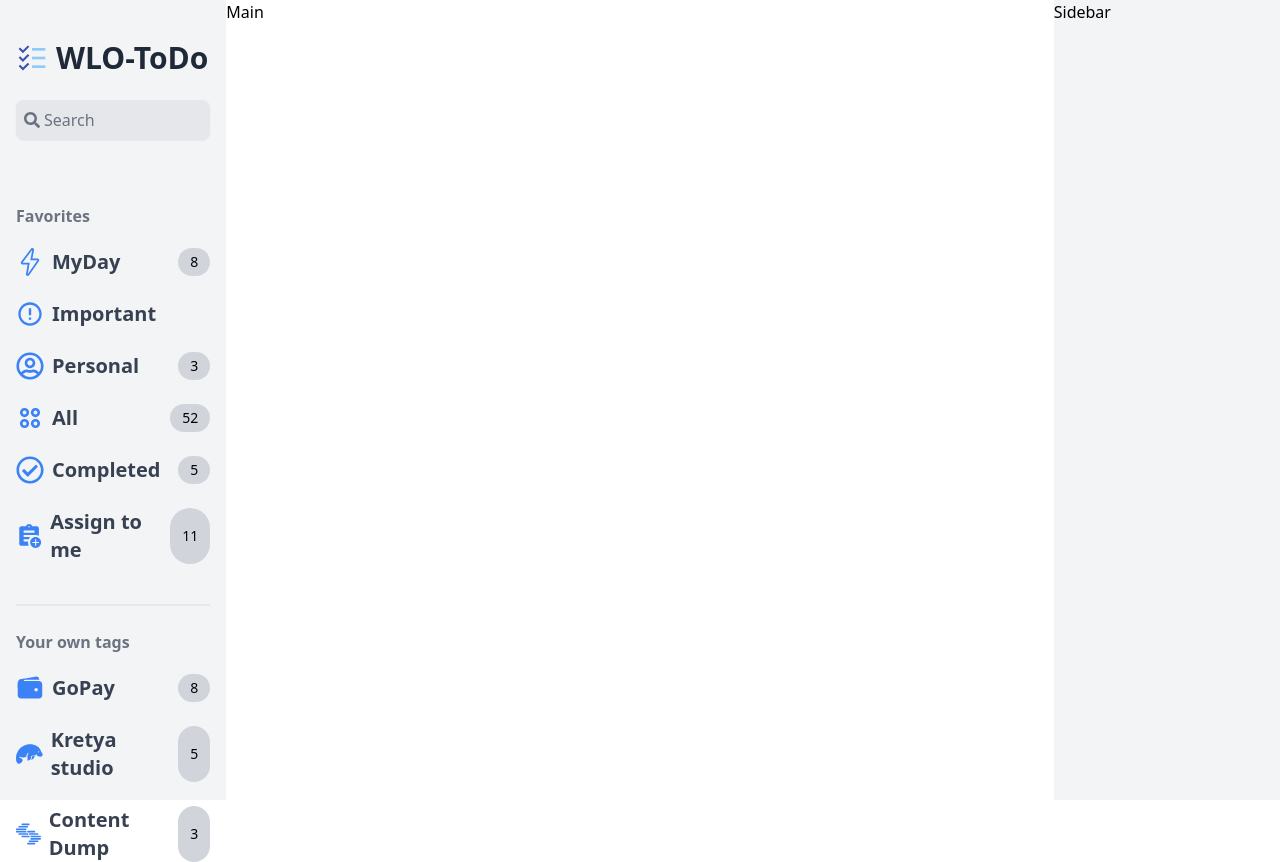
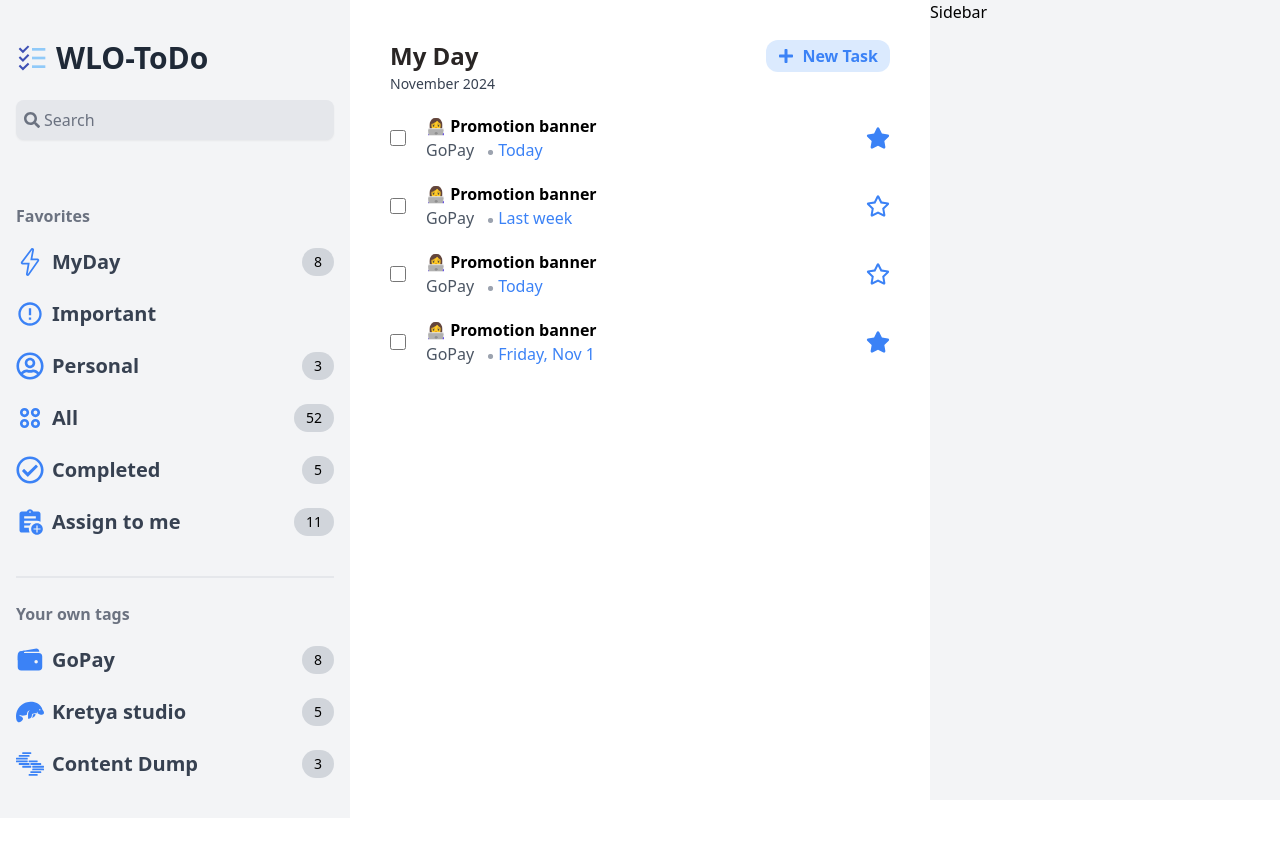
Before and after one commit to mfeti/WLO-ToDo, a React (Vite) app: page / in a window 1280 px wide. After the commit the page ends 818 px from the top, so only its background shows below. Built offline with nearby package versions, Linux system fonts and the light colour scheme.

Commit message:
main section done

```diff
--- a/src/components/Main.jsx
+++ b/src/components/Main.jsx
@@ -1,5 +1,119 @@
+import { FaPlus, FaRegStar, FaStar } from "react-icons/fa";
+import { months, dateConverter } from "../constants";
+
 function Main() {
-  return <section className="w-full h-screen">Main</section>;
+  const now = new Date();
+  return (
+    <section className="w-full min-h-screen">
+      <div className="py-10 px-10">
+        {/* header section  */}
+        <div className="flex justify-between">
+          <div className="space-y-[2px]">
+            <p className="text-2xl font-semibold text-stone-800">My Day</p>
+            <p className="text-sm text-gray-700">
+              {months[now.getMonth()]} {now.getFullYear()}
+            </p>
+          </div>
+          <div className="">
+            <button className="flex items-center px-3 py-1 bg-blue-100 text-blue-500 gap-2 rounded-xl hover:scale-105 transition-all duration-300 focus:ring focus:ring-blue-300">
+              <FaPlus />
+              <span className="font-semibold">New Task</span>
+            </button>
+          </div>
+        </div>
+        {/* main section  */}
+        <div className="mt-5 space-y-5">
+          <div className="flex justify-between items-center">
+            {/* left side  */}
+            <div className="flex gap-5 items-center">
+              <input type="checkbox" className="w-4 h-4 " />
+              <div className="">
+                <p className="font-semibold">👩‍💻 Promotion banner</p>
+                <p className="text-gray-600 flex gap-3">
+                  <span>GoPay</span>
+                  <span className="text-gray-400 font-bold text-3xl relative">
+                    <span className="absolute -top-1/2 ">.</span>
+                  </span>
+                  <span className="text-blue-500">{dateConverter(now)}</span>
+                </p>
+              </div>
+            </div>
+            {/* right side  */}
+            <div className="">
+              <FaStar className="text-blue-500 w-6 h-6 cursor-pointer" />
+            </div>
+          </div>
+          <div className="flex justify-between items-center">
+            {/* left side  */}
+            <div className="flex gap-5 items-center">
+              <input type="checkbox" className="w-4 h-4 " />
+              <div className="">
+                <p className="font-semibold">👩‍💻 Promotion banner</p>
+                <p className="text-gray-600 flex gap-3">
+                  <span>GoPay</span>
+                  <span className="text-gray-400 font-bold text-3xl relative">
+                    <span className="absolute -top-1/2 ">.</span>
+                  </span>
+                  <span className="text-blue-500">
+                    {dateConverter("Mon Nov 4 2024")}
+                  </span>
+                </p>
+              </div>
+            </div>
+            {/* right side  */}
+            <div className="">
+              <FaRegStar className="text-blue-500 w-6 h-6 cursor-pointer" />
+            </div>
+          </div>
+          <div className="flex justify-between items-center">
+            {/* left side  */}
+            <div className="flex gap-5 items-center">
+              <input type="checkbox" className="w-4 h-4 " />
+              <div className="">
+                <p className="font-semibold">👩‍💻 Promotion banner</p>
+                <p className="text-gray-600 flex gap-3">
+                  <span>GoPay</span>
+                  <span className="text-gray-400 font-bold text-3xl relative">
+                    <span className="absolute -top-1/2 ">.</span>
+                  </span>
+                  <span className="text-blue-500">
+                    {dateConverter("Mon Nov 10 2024")}
+                  </span>
+                </p>
+              </div>
+            </div>
+            {/* right side  */}
+            <div className="">
+              <FaRegStar className="text-blue-500 w-6 h-6 cursor-pointer" />
+            </div>
+          </div>
+          <div className="flex justify-between items-center">
+            {/* left side  */}
+            <div className="flex gap-5 items-center">
+              <input type="checkbox" className="w-4 h-4 " />
+              <div className="">
+                <p className="font-semibold">👩‍💻 Promotion banner</p>
+                <p className="text-gray-600 flex gap-3">
+                  <span>GoPay</span>
+                  <span className="text-gray-400 font-bold text-3xl relative">
+                    <span className="absolute -top-1/2 ">.</span>
+                  </span>
+                  <span className="text-blue-500">
+                    {dateConverter("Mon Nov 1 2024")}
+                    {/* {days[day]}, {months[now.getMonth()].slice(0, 3)} {date} */}
+                  </span>
+                </p>
+              </div>
+            </div>
+            {/* right side  */}
+            <div className="">
+              <FaStar className="text-blue-500 w-6 h-6 cursor-pointer" />
+            </div>
+          </div>
+        </div>
+      </div>
+    </section>
+  );
 }
 
 export default Main;
--- a/src/components/Navbar.jsx
+++ b/src/components/Navbar.jsx
@@ -9,7 +9,7 @@ import { SlEnergy } from "react-icons/sl";
 
 function Navbar() {
   return (
-    <section className="bg-gray-100 w-[350px] h-screen">
+    <section className="bg-gray-100 min-w-[350px] lg:block hidden min-h-screen">
       <div className="mx-4 my-10">
         <div className="space-y-6">
           {/* logo section  */}
--- a/src/components/Sidebar.jsx
+++ b/src/components/Sidebar.jsx
@@ -1,5 +1,9 @@
 function Sidebar() {
-  return <section className="bg-gray-100 w-[350px] h-screen">Sidebar</section>;
+  return (
+    <section className="bg-gray-100 min-w-[350px] h-screen xl:block hidden">
+      Sidebar
+    </section>
+  );
 }
 
 export default Sidebar;
--- a/src/constants/index.js
+++ b/src/constants/index.js
@@ -1,6 +1,44 @@
-export const FavoritesList = [
-  {
-    id: 1,
-    icon: "",
-  },
+export const months = [
+  "January",
+  "February",
+  "March",
+  "April",
+  "May",
+  "June",
+  "July",
+  "August",
+  "September",
+  "October",
+  "November",
+  "December",
 ];
+
+export const days = [
+  "Sunday",
+  "Monday",
+  "Tuesday",
+  "Wednesday",
+  "Thursday",
+  "Friday",
+  "Saturday",
+];
+
+export const dateConverter = (convertedDate) => {
+  const dateObj = new Date(convertedDate);
+  const now = new Date();
+  const today = now.getDate();
+  const yesterday = now.getDate() - 1;
+  const sevenDaysAgo = now.getDate() - 7;
+  const [day, date, month, year] = [
+    dateObj.getDay(),
+    dateObj.getDate(),
+    dateObj.getMonth(),
+    dateObj.getFullYear(),
+  ];
+  if (year === now.getFullYear()) {
+    if (today === date) return "Today";
+    if (yesterday === date) return "Yesterday";
+    if (sevenDaysAgo <= date) return "Last week";
+  }
+  return `${days[day]}, ${months[month].slice(0, 3)} ${date}`;
+};
```
